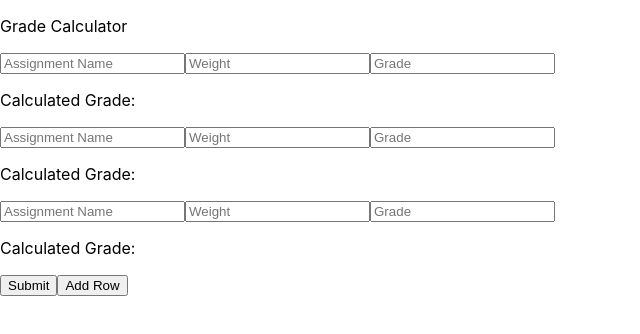
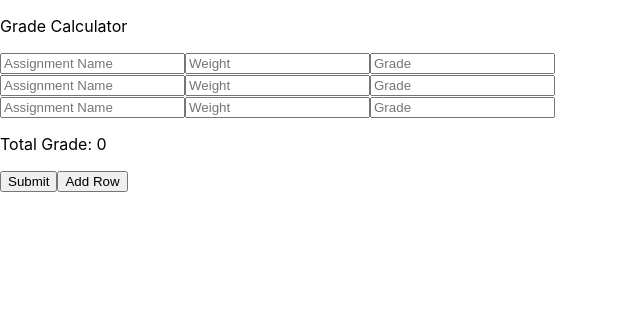
Before and after one commit to T2703/Grading-Calculator-Website, a React (Create React App) app: page /grade-calculator in a window 1280 px wide. Shown: the top 334 px of the page, without its empty margins (0-640 px from the left). Built offline with nearby package versions, Linux system fonts and the light colour scheme.

Commit message:
chore: made it so where the grades now sum up together

```diff
--- a/src/GradeCalculator.js
+++ b/src/GradeCalculator.js
@@ -2,14 +2,18 @@ import React, { useState, useEffect } from 'react';
 
 // The grade calculator page.
 function GradeCalculator() {
+  // Creating the assignment object.
   const [assignmentItself, setAssignmentItself] = useState([
     { name: '', weight: '', grade: '' },
     { name: '', weight: '', grade: '' },
     { name: '', weight: '', grade: '' },
   ]);
 
+  // Grade stuff.
   const [calculatedGrades, setCalculatedGrades] = useState([]);
+  const [totalGrade, setTotalGrade] = useState(0);
 
+  // Handles the changes like the rows for this instance.
   const handleChange = (index, property, value) => {
     setAssignmentItself((prevAssignments) => {
       const newAssignments = [...prevAssignments];
@@ -25,15 +29,21 @@ function GradeCalculator() {
   const handleSubmit = (event) => {
     event.preventDefault();
 
+    // Calling the math stuff.
     const calculatedAssignments = assignmentItself.map(gradeCalulationForAssignment);
     setCalculatedGrades(calculatedAssignments);
+    const sum = calculatedAssignments.reduce((acc, grade) => acc + grade, 0);
+    setTotalGrade(sum);
+
     console.log("Calculated Grades:", calculatedAssignments);
   };
 
+  // Method to add a new row.
   const addRow = () => {
     setAssignmentItself((prevAssignments) => [...prevAssignments, { name: '', weight: '', grade: '' }]);
   };
 
+  // Calculates the final grade for an assignment.
   function gradeCalulationForAssignment(assignment) {
     const { weight, grade } = assignment;
     const newWeight = weight / 100;
@@ -41,6 +51,7 @@ function GradeCalculator() {
     return finalGrade;
   }
 
+  // The HTML page.
   return (
     <div>
       <p>Grade Calculator</p>
@@ -68,9 +79,9 @@ function GradeCalculator() {
               onChange={(e) => handleChange(index, 'grade', e.target.value)}
               placeholder="Grade"
             />
-            <p>Calculated Grade: {calculatedGrades[index]}</p>
           </div>
         ))}
+        <p>Total Grade: {totalGrade}</p>
         <button type="submit">Submit</button>
         <button type="button" onClick={addRow}>Add Row</button>
       </form>
@@ -78,6 +89,7 @@ function GradeCalculator() {
   );
 }
 
+// Exports
 export default GradeCalculator;
 
 export function App() {
```
